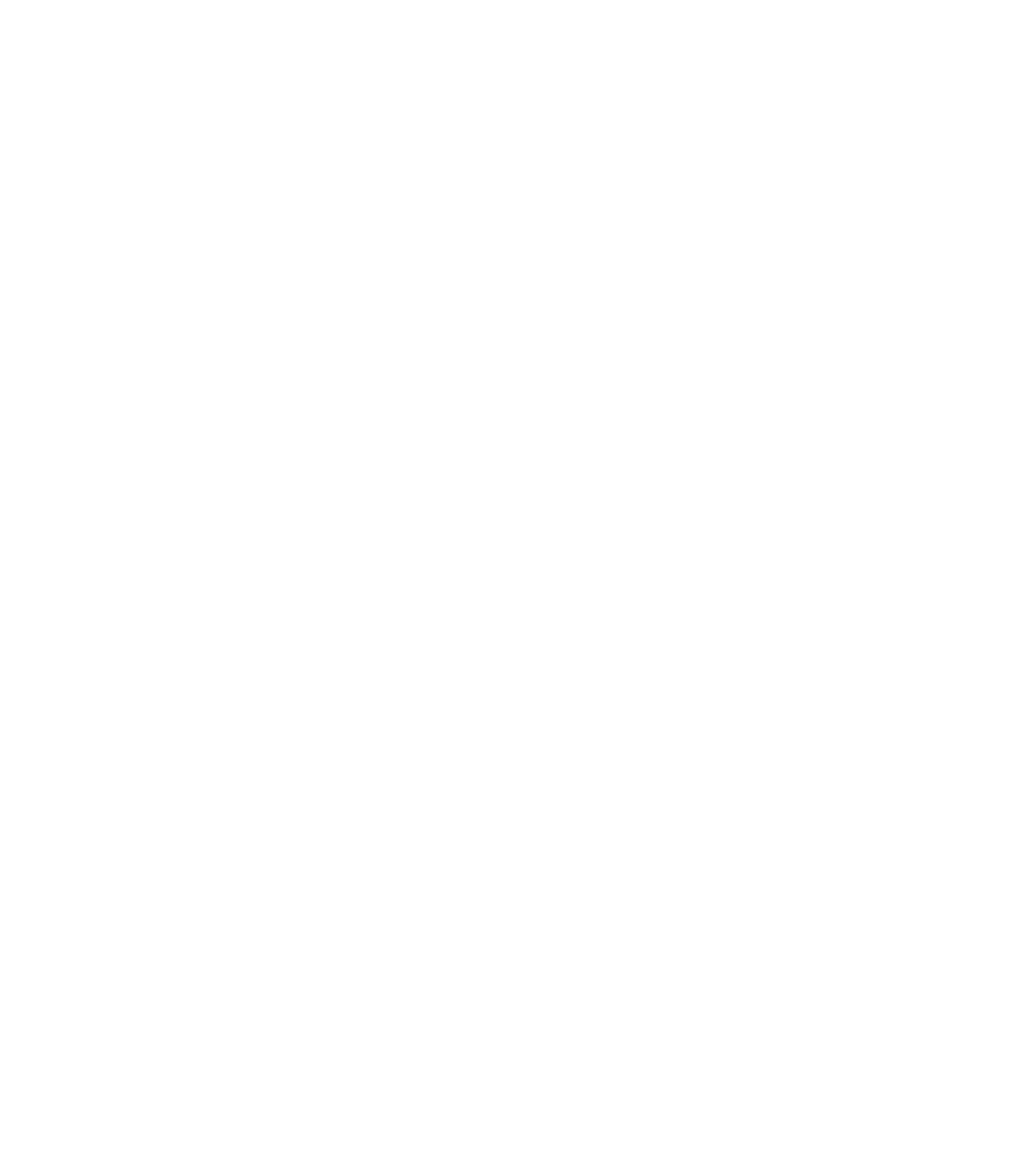
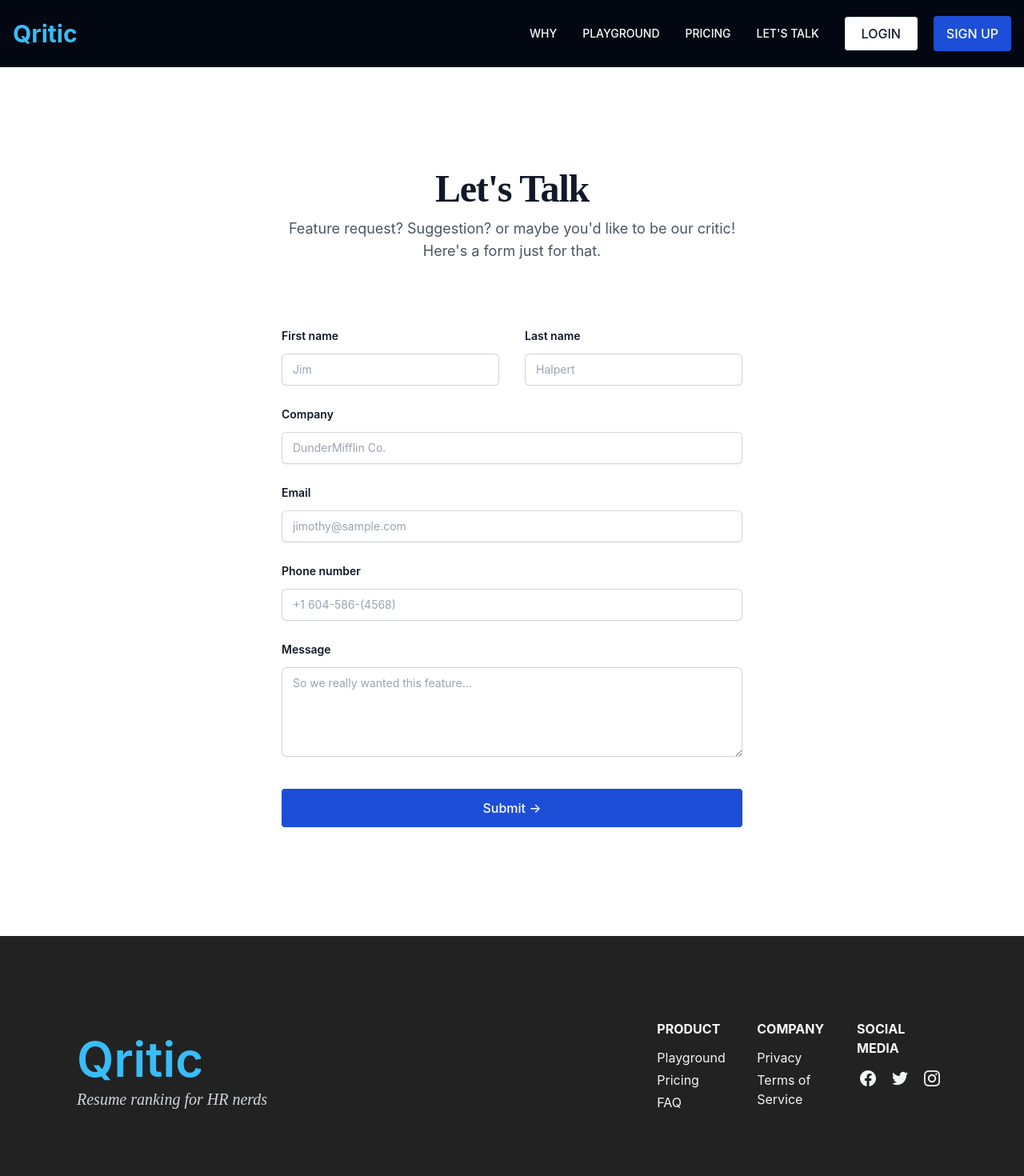
Before and after one commit to iamsid47/qritic, a React (Create React App) app in the folder frontend/: page /contact in a window 1280 px wide. Before the commit this address had no page. Shown: the top 1470 px of the page at 80% size. Before the commit the page ends 800 px from the top, so only its background shows below. Built offline with nearby package versions, Linux system fonts and the light colour scheme.

Commit message:
ui changes to app

```diff
--- a/frontend/src/App.js
+++ b/frontend/src/App.js
@@ -4,6 +4,7 @@ import Home from "./components/Pages/Home";
 import Login from "./components/Auth/Login";
 import Signup from "./components/Auth/Signup";
 import Dash from "./components/Dashboard/Dash";
+import Contact from "./components/Pages/Contact";
 
 function App() {
   return (
@@ -13,6 +14,7 @@ function App() {
         <Route path="/login" element={<Login />} />
         <Route path="/signup" element={<Signup />} />
         <Route path="/dashboard" element={<Dash />} />
+        <Route path="/contact" element={<Contact />} />
       </Routes>
     </BrowserRouter>
   );
--- a/frontend/src/Global.css
+++ b/frontend/src/Global.css
@@ -1,5 +1,5 @@
 .primarybtn {
-  @apply text-white bg-blue-700 hover:bg-blue-800 focus:ring-4 focus:ring-blue-300 font-medium rounded  px-5 py-2.5  mb-2 dark:bg-blue-600 transition duration-300;
+  @apply text-white bg-blue-700 hover:bg-blue-800 focus:ring-4 focus:ring-blue-300 font-medium rounded  px-4 py-3  mb-2 dark:bg-blue-600 transition duration-300;
 }
 .secondarybtn {
   @apply py-2.5 px-5  mb-2  font-medium text-gray-900 focus:outline-none bg-white rounded border border-gray-200 hover:bg-gray-100 hover:text-blue-700 focus:z-10 focus:ring-4 focus:ring-gray-200 transition duration-300;
--- a/frontend/src/components/Auth/Signup.jsx
+++ b/frontend/src/components/Auth/Signup.jsx
@@ -8,7 +8,7 @@ import { useNavigate } from "react-router-dom";
 import Footer from "../Common/Footer";
 
 const Signup = () => {
-  const { user, logout, login } = useAuth();
+  const { user, logout } = useAuth();
 
   const [email, setEmail] = useState("");
   const [password, setPassword] = useState("");
--- a/frontend/src/components/Common/Footer.jsx
+++ b/frontend/src/components/Common/Footer.jsx
@@ -2,27 +2,29 @@ import React from "react";
 
 const Footer = () => {
   return (
-    <footer className="px-4 divide-y bg-gradient-to-r from-gray-800 to-gray-900 text-gray-100">
-      <div className="container flex flex-col justify-between py-10 mx-auto space-y-8 lg:flex-row lg:space-y-0">
-        <div className="lg:w-1/3">
+    <footer className="px-4 lg:px-12 mx-12 py-16 divide-y space-y-11 bg-[#222222] text-gray-100 ">
+      <div className="container flex flex-col justify-between py-10 mx-auto space-y-8 lg:flex-row lg:space-y-0 ">
+        <div className="lg:w-1/3 py-5">
           <a
             rel="noopener noreferrer"
             href="/"
             className="flex justify-center space-x-3 lg:justify-start"
           >
-            <span className="self-center text-4xl font-semibold bg-gradient-to-r from-green-300 to-green-400 bg-clip-text text-transparent">
+            <span className="self-center text-4xl md:text-6xl font-semibold bg-sky-400 bg-clip-text text-transparent">
               Qritic
             </span>
           </a>
           <div>
-            <h1 className="py-4 text-xl italic text-gray-500 text-center md:text-left">
+            <h1 className="pt-1.5 text-xl italic text-gray-300 text-center md:text-left">
               Resume ranking for HR nerds
             </h1>
           </div>
         </div>
-        <div className="grid grid-cols-3 text-sm gap-x-3 gap-y-8 lg:w-1/3">
+        <div className="grid grid-cols-3 text-base gap-x-3 gap-y-8 lg:w-1/3">
           <div className="space-y-3">
-            <h3 className="tracki uppercase text-gray-50">Product</h3>
+            <h3 className="uppercase font-bold text-gray-50 text-md">
+              Product
+            </h3>
             <ul className="space-y-1">
               <li>
                 <a
@@ -54,7 +56,9 @@ const Footer = () => {
             </ul>
           </div>
           <div className="space-y-3">
-            <h3 className="tracki uppercase text-gray-50">Company</h3>
+            <h3 className="uppercase font-bold text-gray-50 text-md">
+              Company
+            </h3>
             <ul className="space-y-1">
               <li>
                 <a
@@ -78,7 +82,9 @@ const Footer = () => {
           </div>
 
           <div className="space-y-3">
-            <div className="uppercase text-gray-50">Social media</div>
+            <div className="uppercase font-bold text-gray-50 text-md">
+              Social media
+            </div>
             <div className="flex justify-start space-x-3">
               <a
                 rel="noopener noreferrer"
@@ -128,8 +134,12 @@ const Footer = () => {
           </div>
         </div>
       </div>
-      <div className="py-6 text-sm text-center text-gray-400">
-        &copy; 2023 Kulthe Media. All rights reserved.
+      <div className="py-6 text-sm text-center text-gray-100">
+        &copy; 2023{" "}
+        <span className="underline underline-offset-8">
+          Kulthe Media, Limited
+        </span>
+        . All rights reserved.
       </div>
     </footer>
   );
--- a/frontend/src/components/Common/Navbar.jsx
+++ b/frontend/src/components/Common/Navbar.jsx
@@ -3,11 +3,10 @@ import { useAuth } from "../Auth/AuthContext";
 import "../../Global.css";
 
 const navItems = [
-  { text: "Home", link: "/" },
-  { text: "About", link: "/" },
-  { text: "Services", link: "/" },
-  { text: "Pricing", link: "/" },
-  { text: "Contact", link: "/" },
+  { text: "Why", link: "/why-qritic" },
+  { text: "Playground", link: "/playground" },
+  { text: "Pricing", link: "/pricing" },
+  { text: "Let's Talk", link: "/contact" },
 ];
 
 const Navbar = () => {
@@ -21,10 +20,10 @@ const Navbar = () => {
 
   return (
     <section>
-      <nav className="border-gray-200 bg-gray-800">
+      <nav className="border-gray-200 bg-gray-950">
         <div className="max-w-screen-xl flex flex-wrap items-center justify-between mx-auto px-4 py-6">
           <a href="/" className="flex items-center">
-            <span className="self-center text-3xl font-bold whitespace-nowrap bg-gradient-to-r from-green-300 to-green-400 bg-clip-text text-transparent">
+            <span className="self-center text-3xl font-bold whitespace-nowrap bg-sky-400 bg-clip-text text-transparent">
               Qritic
             </span>
           </a>
@@ -75,7 +74,7 @@ const Navbar = () => {
                 <li key={index}>
                   <a
                     href={item.link}
-                    className="block py-2 pl-3 pr-4 rounded md:border-0 md:p-0 text-white md:hover:text-blue-500 hover-bg-gray-700 hover:text-white md:hover:bg-transparent hover:bg-blue-600 "
+                    className="block py-2 pl-3 pr-4 uppercase text-sm rounded md:border-0 md:p-0 text-white md:hover:text-blue-500 hover-bg-gray-700 hover:text-white md:hover:bg-transparent hover:bg-blue-600 "
                   >
                     {item.text}
                   </a>
@@ -84,21 +83,24 @@ const Navbar = () => {
 
               {user ? (
                 <li>
-                  <a href="/dashboard" className="primarybtn">
+                  <a href="/dashboard" className="primarybtn uppercase">
                     Dashboard
                   </a>
                 </li>
               ) : (
                 <>
                   <li>
-                    <a href="/login" className="secondarybtn block md:inline">
+                    <a
+                      href="/login"
+                      className="secondarybtn block md:inline uppercase"
+                    >
                       Login
                     </a>
                   </li>
                   <li>
                     <a
                       href="/signup"
-                      className="primarybtn md:-ml-3 block md:inline"
+                      className="primarybtn md:-ml-3 block md:inline uppercase"
                     >
                       Sign Up
                     </a>
--- /dev/null
+++ b/frontend/src/components/Pages/Contact.jsx
@@ -0,0 +1,144 @@
+import React from "react";
+import Navbar from "../Common/Navbar";
+import Footer from "../Common/Footer";
+
+export default function Contact() {
+  return (
+    <section>
+      <Navbar />
+      <div className=" bg-white px-6 py-24 sm:py-32 lg:px-8">
+        <div className="mx-auto max-w-xl flex flex-col items-center justify-center text-center">
+          <h1 className="text-4xl md:text-5xl font-bold tracking-tight text-gray-900">
+            Let's Talk
+          </h1>
+          <p className="mt-3 text-lg text-gray-600">
+            Feature request? Suggestion? or maybe you'd like to be our critic!
+            Here's a form just for that.
+          </p>
+        </div>
+        <form
+          action="#"
+          method="POST"
+          className="mx-auto mt-16 max-w-xl sm:mt-20"
+        >
+          <div className="grid grid-cols-1 gap-x-8 gap-y-6 sm:grid-cols-2">
+            <div>
+              <label
+                htmlFor="first-name"
+                className="block text-sm font-semibold leading-6 text-gray-900"
+              >
+                First name
+              </label>
+              <div className="mt-2.5">
+                <input
+                  type="text"
+                  name="first-name"
+                  id="first-name"
+                  autoComplete="given-name"
+                  placeholder="Jim"
+                  className="block w-full rounded-md border-0 px-3.5 py-2 text-gray-900 shadow-sm ring-1 ring-inset ring-gray-300 placeholder:text-gray-400 focus:ring-2 focus:ring-inset focus:ring-indigo-600 sm:text-sm sm:leading-6"
+                />
+              </div>
+            </div>
+            <div>
+              <label
+                htmlFor="last-name"
+                className="block text-sm font-semibold leading-6 text-gray-900"
+              >
+                Last name
+              </label>
+              <div className="mt-2.5">
+                <input
+                  type="text"
+                  name="last-name"
+                  id="last-name"
+                  autoComplete="family-name"
+                  placeholder="Halpert"
+                  className="block w-full rounded-md border-0 px-3.5 py-2 text-gray-900 shadow-sm ring-1 ring-inset ring-gray-300 placeholder:text-gray-400 focus:ring-2 focus:ring-inset focus:ring-indigo-600 sm:text-sm sm:leading-6"
+                />
+              </div>
+            </div>
+            <div className="sm:col-span-2">
+              <label
+                htmlFor="company"
+                className="block text-sm font-semibold leading-6 text-gray-900"
+              >
+                Company
+              </label>
+              <div className="mt-2.5">
+                <input
+                  type="text"
+                  name="company"
+                  id="company"
+                  autoComplete="organization"
+                  placeholder="DunderMifflin Co."
+                  className="block w-full rounded-md border-0 px-3.5 py-2 text-gray-900 shadow-sm ring-1 ring-inset ring-gray-300 placeholder:text-gray-400 focus:ring-2 focus:ring-inset focus:ring-indigo-600 sm:text-sm sm:leading-6"
+                />
+              </div>
+            </div>
+            <div className="sm:col-span-2">
+              <label
+                htmlFor="email"
+                className="block text-sm font-semibold leading-6 text-gray-900"
+              >
+                Email
+              </label>
+              <div className="mt-2.5">
+                <input
+                  type="email"
+                  name="email"
+                  id="email"
+                  autoComplete="email"
+                  placeholder="jimothy@sample.com"
+                  className="block w-full rounded-md border-0 px-3.5 py-2 text-gray-900 shadow-sm ring-1 ring-inset ring-gray-300 placeholder:text-gray-400 focus:ring-2 focus:ring-inset focus:ring-indigo-600 sm:text-sm sm:leading-6"
+                />
+              </div>
+            </div>
+            <div className="sm:col-span-2">
+              <label
+                htmlFor="phone"
+                className="block text-sm font-semibold leading-6 text-gray-900"
+              >
+                Phone number
+              </label>
+              <div className="mt-2.5">
+                <input
+                  type="tel"
+                  name="phone"
+                  id="phone"
+                  autoComplete="tel"
+                  placeholder="+1 604-586-(4568)"
+                  className="block w-full rounded-md border-0 px-3.5 py-2 text-gray-900 shadow-sm ring-1 ring-inset ring-gray-300 placeholder:text-gray-400 focus:ring-2 focus:ring-inset focus:ring-indigo-600 sm:text-sm sm:leading-6"
+                />
+              </div>
+            </div>
+            <div className="sm:col-span-2">
+              <label
+                htmlFor="message"
+                className="block text-sm font-semibold leading-6 text-gray-900"
+              >
+                Message
+              </label>
+              <div className="mt-2.5">
+                <textarea
+                  name="message"
+                  id="message"
+                  rows={4}
+                  placeholder="So we really wanted this feature..."
+                  className="block w-full rounded-md border-0 px-3.5 py-2 text-gray-900 shadow-sm ring-1 ring-inset ring-gray-300 placeholder:text-gray-400 focus:ring-2 focus:ring-inset focus:ring-indigo-600 sm:text-sm sm:leading-6"
+                  defaultValue={""}
+                />
+              </div>
+            </div>
+          </div>
+          <div className="mt-10">
+            <button type="submit" className="primarybtn w-full">
+              Submit &rarr;
+            </button>
+          </div>
+        </form>
+      </div>
+      <Footer />
+    </section>
+  );
+}
--- a/frontend/src/index.css
+++ b/frontend/src/index.css
@@ -1,6 +1,8 @@
 @tailwind base;
 @tailwind components;
 @tailwind utilities;
+
+@import url("https://fonts.googleapis.com/css2?family=Bricolage+Grotesque:opsz,wght@12..96,200;12..96,300;12..96,400;12..96,500;12..96,600;12..96,700;12..96,800&family=Inter:wght@100;200;300;400;500;600;700;800;900&display=swap");
 
 body {
   margin: 0;
@@ -9,6 +11,11 @@ body {
     sans-serif;
   -webkit-font-smoothing: antialiased;
   -moz-osx-font-smoothing: grayscale;
+  background-color: #222222;
+}
+
+h1 {
+  font-family: "Bricolage Grotesque";
 }
 
 code {
```
Also changed, not shown: frontend/src/components/Auth/Login.jsx (+2 -5 lines), frontend/src/components/Common/Hero.jsx (+31 -15 lines), frontend/src/components/Dashboard/Dash.jsx (+5 -2 lines), frontend/src/components/assets/bg-cover.jpg (added).
